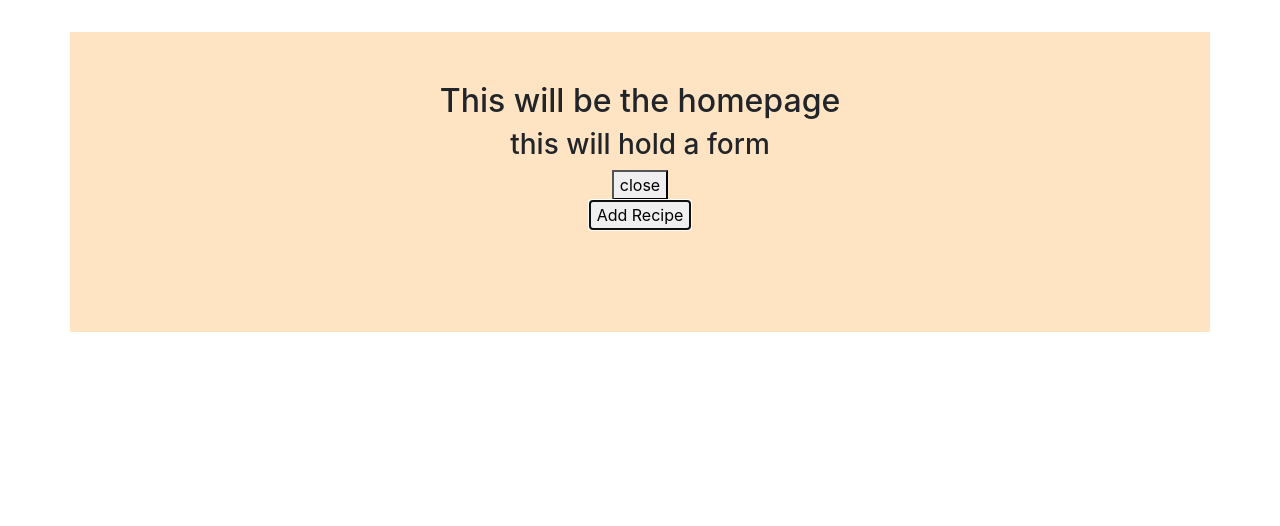
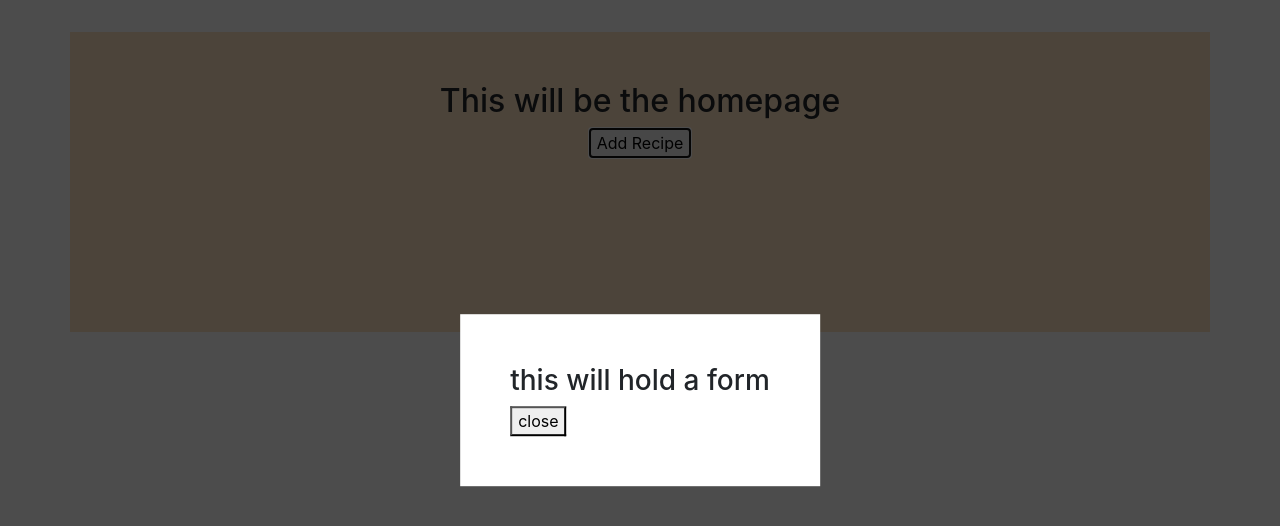
Before and after one commit to CodyBonsma/fam-recipes, a React (Create React App) app in the folder client/: page / in a window 1280 px wide. Both pictures are taken after a click on the button "Add Recipe". Shown: the top 526 px of the page. Built offline with nearby package versions, Linux system fonts and the light colour scheme; the HTML template or start-up script is replaced by a standard one.

Commit message:
modal styling

```diff
--- /dev/null
+++ b/client/src/components/Modal/Modal.css
@@ -0,0 +1,19 @@
+.modal-dis {
+    position: fixed;
+    top: 50%;
+    left: 50%;
+    transform: translate(-50%, -50%);
+    background-color: #FFF;
+    padding: 50px;
+    z-index: 1000;
+}
+
+.overlay-dis {
+    position: fixed;
+    top: 0;
+    left: 0;
+    right: 0;
+    bottom: 0;
+    background-color: rgba(0, 0, 0, 0.7);
+    z-index: 1000;
+}
--- a/client/src/components/Modal/Modal.jsx
+++ b/client/src/components/Modal/Modal.jsx
@@ -1,8 +1,16 @@
 import React from "react";
+import "./Modal.css";
+import ReactDom from "react-dom";
 
 const Modal = ({ children, open }) => {
   if (!open) return null;
-  return <div>{children}</div>;
+  return ReactDom.createPortal(
+    <>
+      <div className="overlay-dis" />
+      <div className="modal-dis">{children}</div>
+    </>,
+    document.getElementById("portal")
+  );
 };
 
 export default Modal;
```
